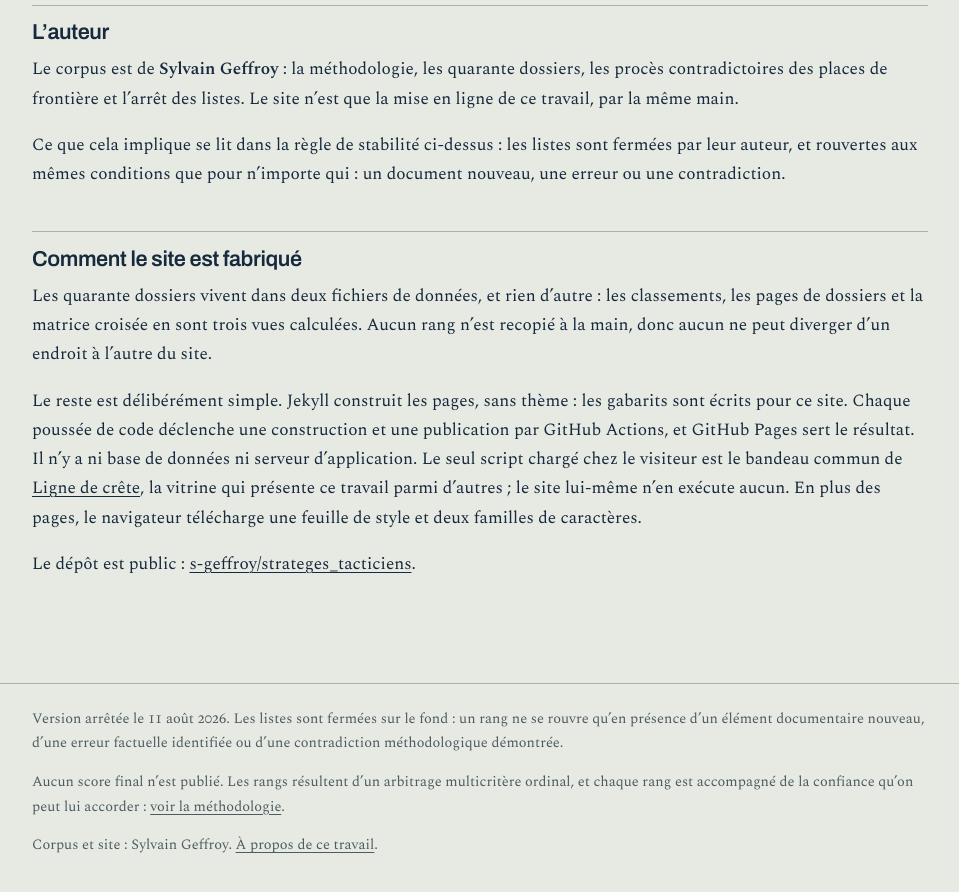
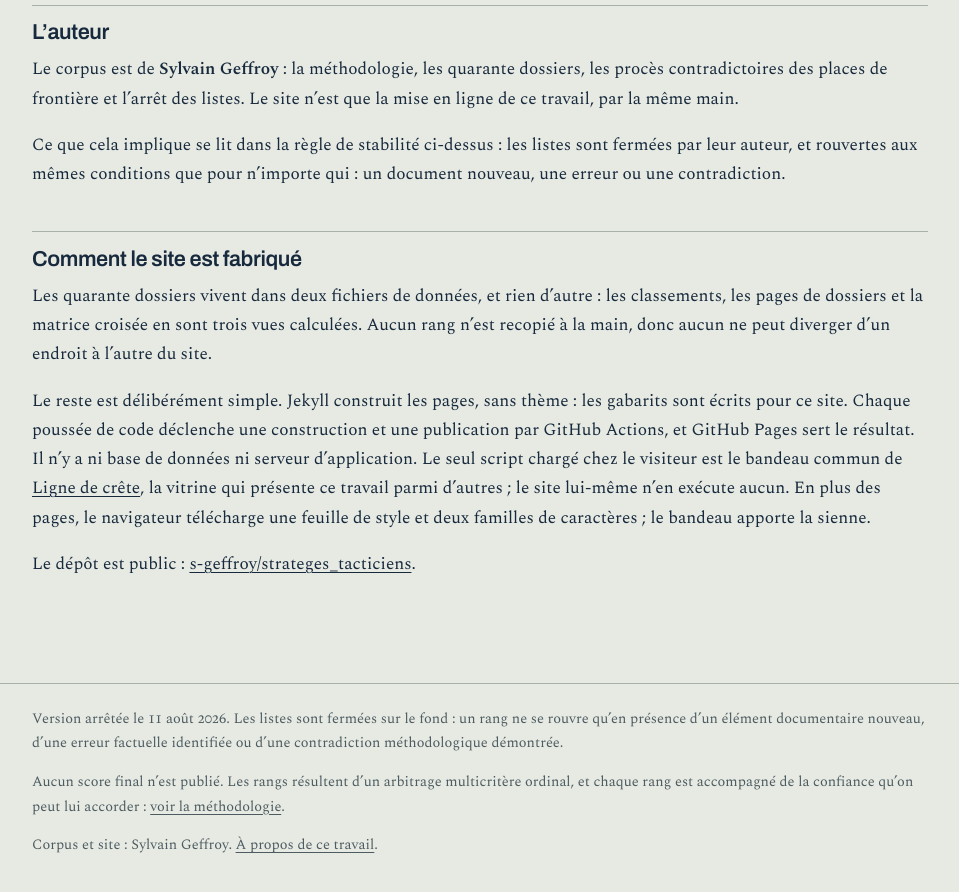
Before and after one commit to s-geffroy/strateges_tacticiens, a Jekyll site: the page built from a-propos.md, in a window 1280 px wide and 900 px high, scrolled down 1633 px. Shown: the top 892 px of the window, without its empty margins (160-1119 px from the left). Built offline with Jekyll 4.4.1, drawn with Linux system fonts in a browser that asks for light colours.

Commit message:
A propos : le bandeau apporte sa propre police
Co-Authored-By: Claude Opus 5.5 <noreply@anthropic.com>

```diff
--- a/a-propos.md
+++ b/a-propos.md
@@ -96,7 +96,8 @@ résultat. Il n’y a ni base de données ni serveur d’application. Le seul sc
 chargé chez le visiteur est le bandeau commun de
 [Ligne de crête](https://www.ligne-de-crete.fr/), la vitrine qui présente ce
 travail parmi d’autres ; le site lui-même n’en exécute aucun. En plus des pages,
-le navigateur télécharge une feuille de style et deux familles de caractères.
+le navigateur télécharge une feuille de style et deux familles de caractères ;
+le bandeau apporte la sienne.
 
 Le dépôt est public :
 [s-geffroy/strateges_tacticiens](https://github.com/s-geffroy/strateges_tacticiens).
```
